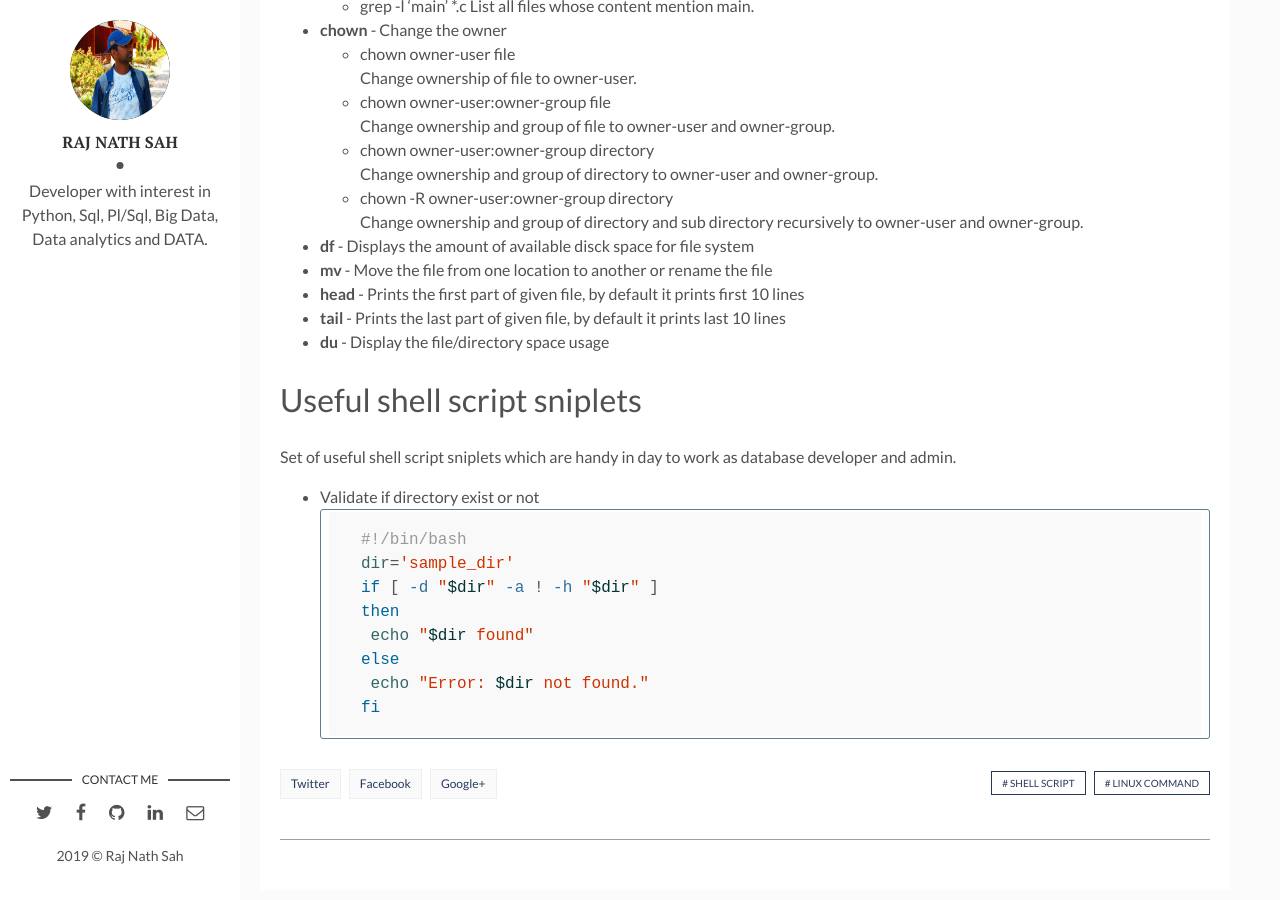
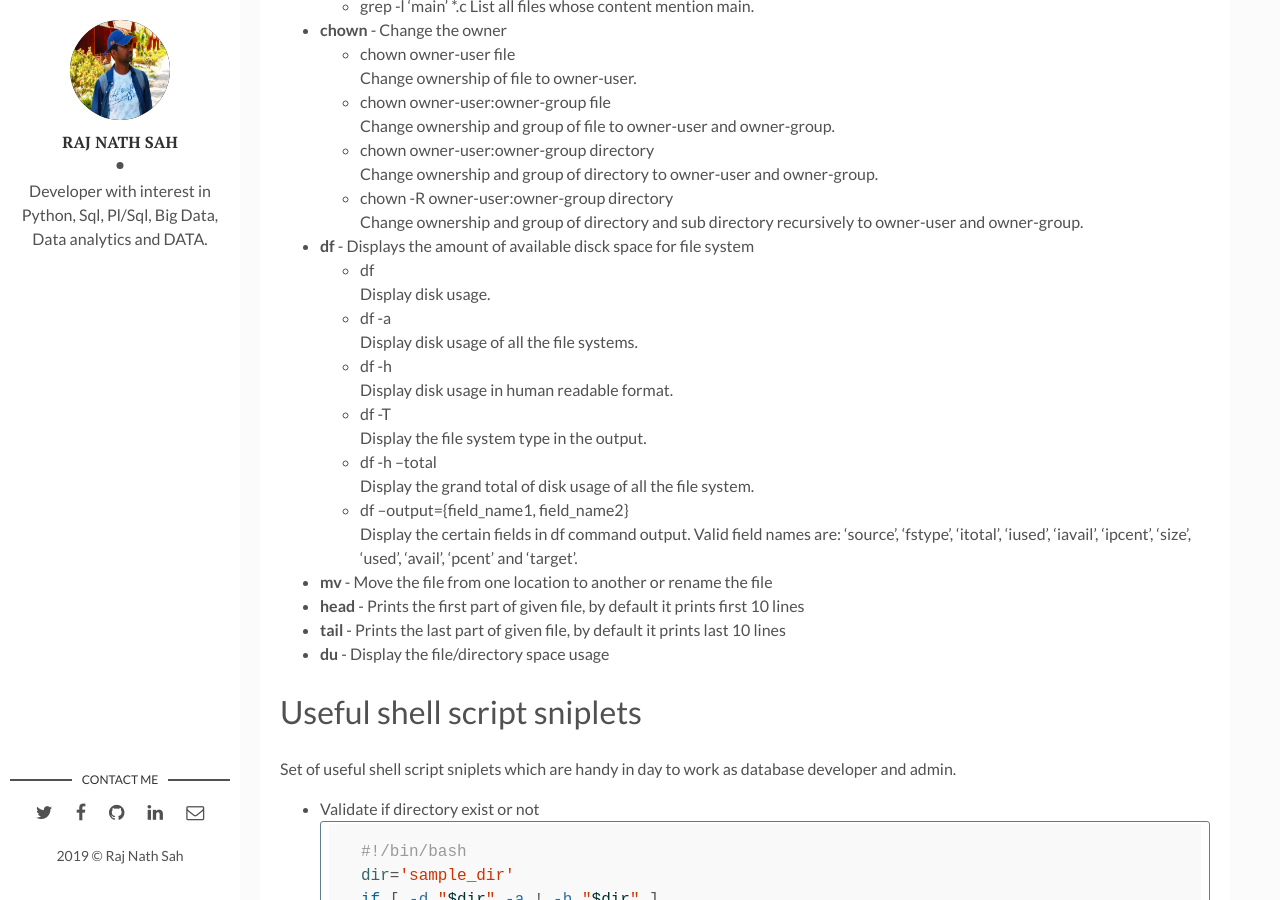
Before and after one commit to rajnathsah/rajnathsah.github.io, a Jekyll site: the page built from _posts/2019-11-27-shell-script-linux-command.md, in a window 1280 px wide and 900 px high, scrolled down 2056 px. Built offline with Jekyll 4.4.1, drawn with Linux system fonts in a browser that asks for light colours; comment, search, counter and statistics services are not loaded.

Commit message:
Update 2019-11-27-shell-script-linux-command.md

```diff
--- a/_posts/2019-11-27-shell-script-linux-command.md
+++ b/_posts/2019-11-27-shell-script-linux-command.md
@@ -108,6 +108,18 @@ Set of common useful linux command with basic description and usage.
   * chown -R owner-user:owner-group directory
   Change ownership and group of directory and sub directory recursively to owner-user and owner-group.
 * **df** - Displays the amount of available disck space for file system
+  * df
+  Display disk usage.
+  * df -a
+  Display disk usage of all the file systems.
+  * df -h
+  Display disk usage in human readable format.
+  * df -T
+  Display the file system type in the output.
+  * df -h --total
+  Display the grand total of disk usage of all the file system.
+  * df --output={field_name1, field_name2}
+  Display the certain fields in df command output. Valid field names are: ‘source’, ‘fstype’, ‘itotal’, ‘iused’, ‘iavail’, ‘ipcent’, ‘size’, ‘used’, ‘avail’, ‘pcent’ and ‘target’.
 * **mv** - Move the file from one location to another or rename the file
 * **head** - Prints the first part of given file, by default it prints first 10 lines
 * **tail** - Prints the last part of given file, by default it prints last 10 lines
```
